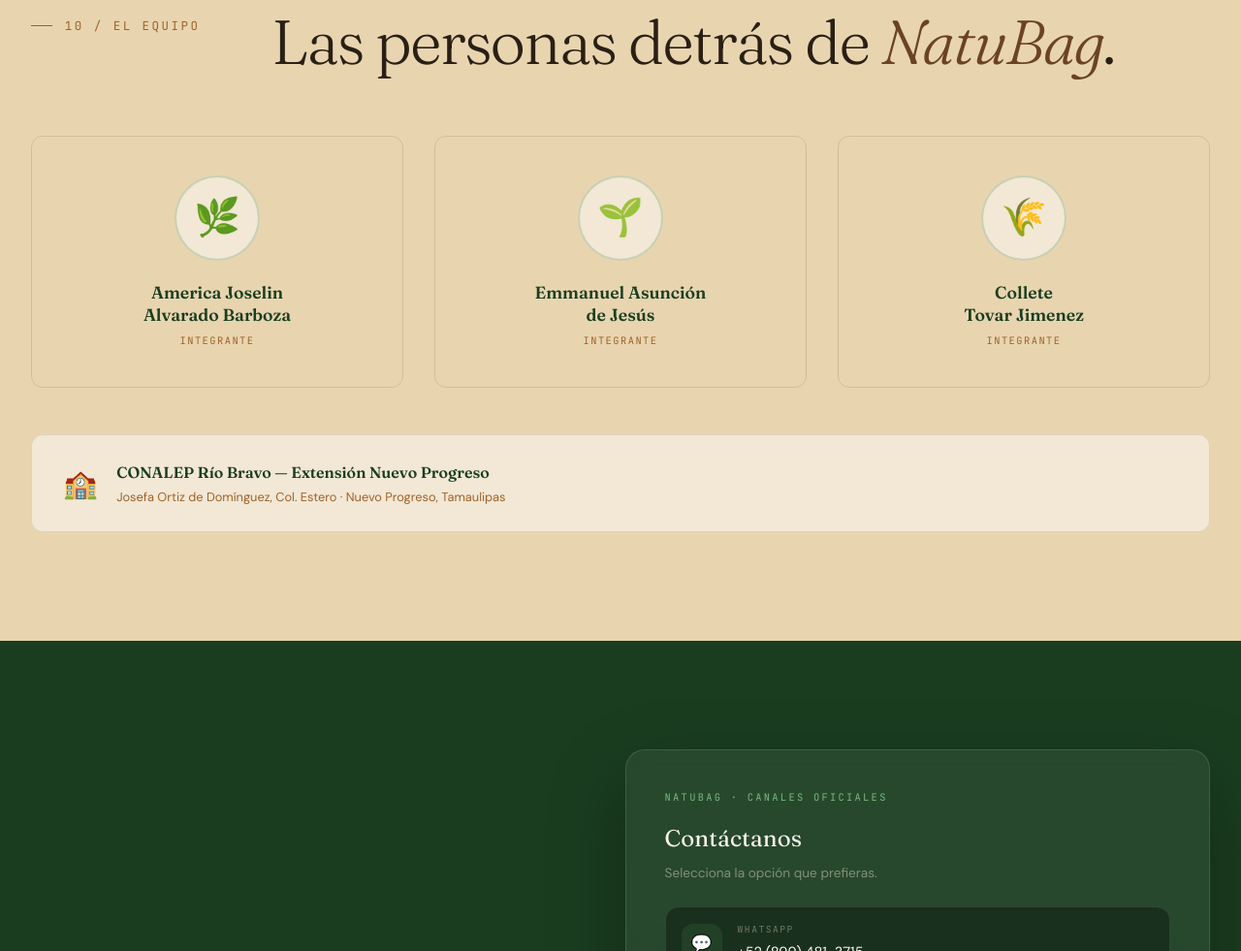
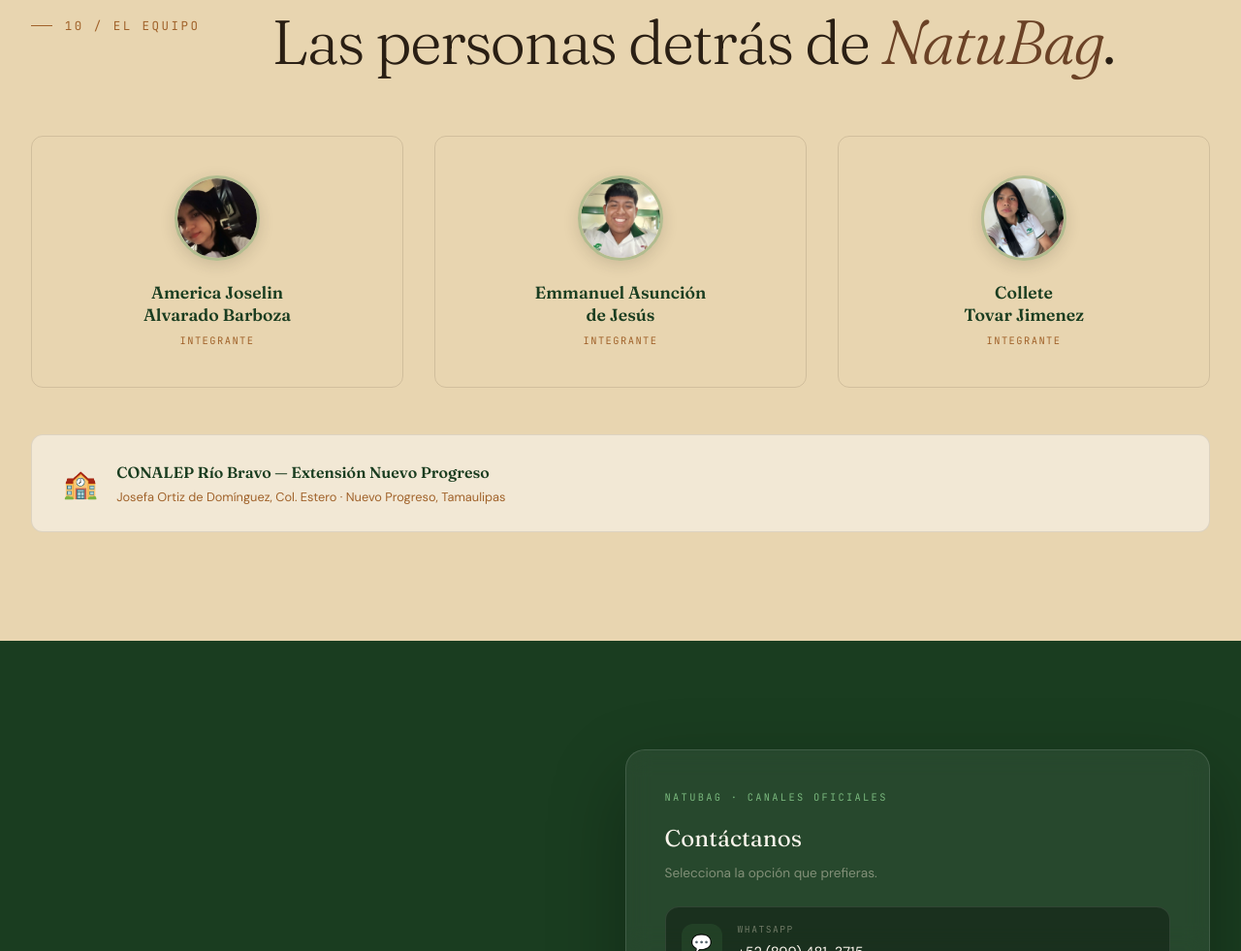
Before and after one commit to NatuBag/NatuBag, a plain HTML site: page index.html in a window 1280 px wide. Shown: the part 9374-10355 px from the top of the page at 97% size. Drawn offline with Linux system fonts and the light colour scheme.

Commit message:
Add files via upload

```diff
--- a/index.html
+++ b/index.html
@@ -1190,18 +1190,17 @@
     </div>
     <div class="equipo-grid">
       <div class="miembro rv d1">
-        <!-- Reemplazar con: <img src="america.jpg" style="width:88px;height:88px;border-radius:50%;object-fit:cover;margin:0 auto 1.4rem;display:block;border:2px solid rgba(74,140,80,0.25)"> -->
-        <div class="avatar">🌿</div>
+        <img src="foto_america.png" style="width:88px;height:88px;border-radius:50%;object-fit:cover;margin:0 auto 1.4rem;display:block;border:3px solid rgba(74,140,80,0.35);box-shadow:0 4px 16px rgba(42,31,20,0.15)">
         <div class="miembro-nombre">America Joselin<br>Alvarado Barboza</div>
         <div class="miembro-rol">Integrante</div>
       </div>
       <div class="miembro rv d2">
-        <div class="avatar">🌱</div>
+        <img src="foto_emmanuel.png" style="width:88px;height:88px;border-radius:50%;object-fit:cover;margin:0 auto 1.4rem;display:block;border:3px solid rgba(74,140,80,0.35);box-shadow:0 4px 16px rgba(42,31,20,0.15)">
         <div class="miembro-nombre">Emmanuel Asunción<br>de Jesús</div>
         <div class="miembro-rol">Integrante</div>
       </div>
       <div class="miembro rv d3">
-        <div class="avatar">🌾</div>
+        <img src="foto_collete.png" style="width:88px;height:88px;border-radius:50%;object-fit:cover;margin:0 auto 1.4rem;display:block;border:3px solid rgba(74,140,80,0.35);box-shadow:0 4px 16px rgba(42,31,20,0.15)">
         <div class="miembro-nombre">Collete<br>Tovar Jimenez</div>
         <div class="miembro-rol">Integrante</div>
       </div>
```
Also changed, not shown: foto_america.png (added), foto_collete.png (added), foto_emmanuel.png (added).
